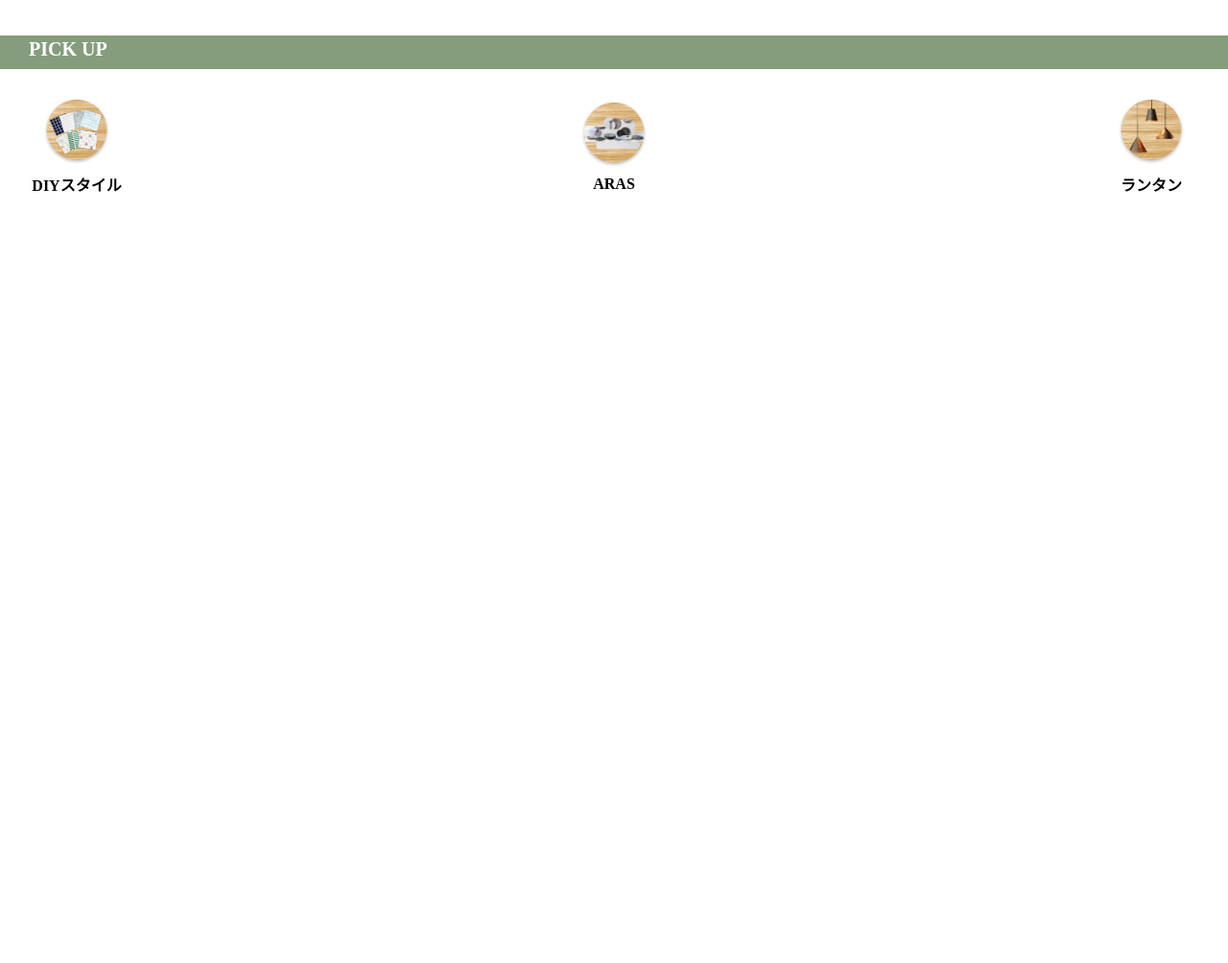
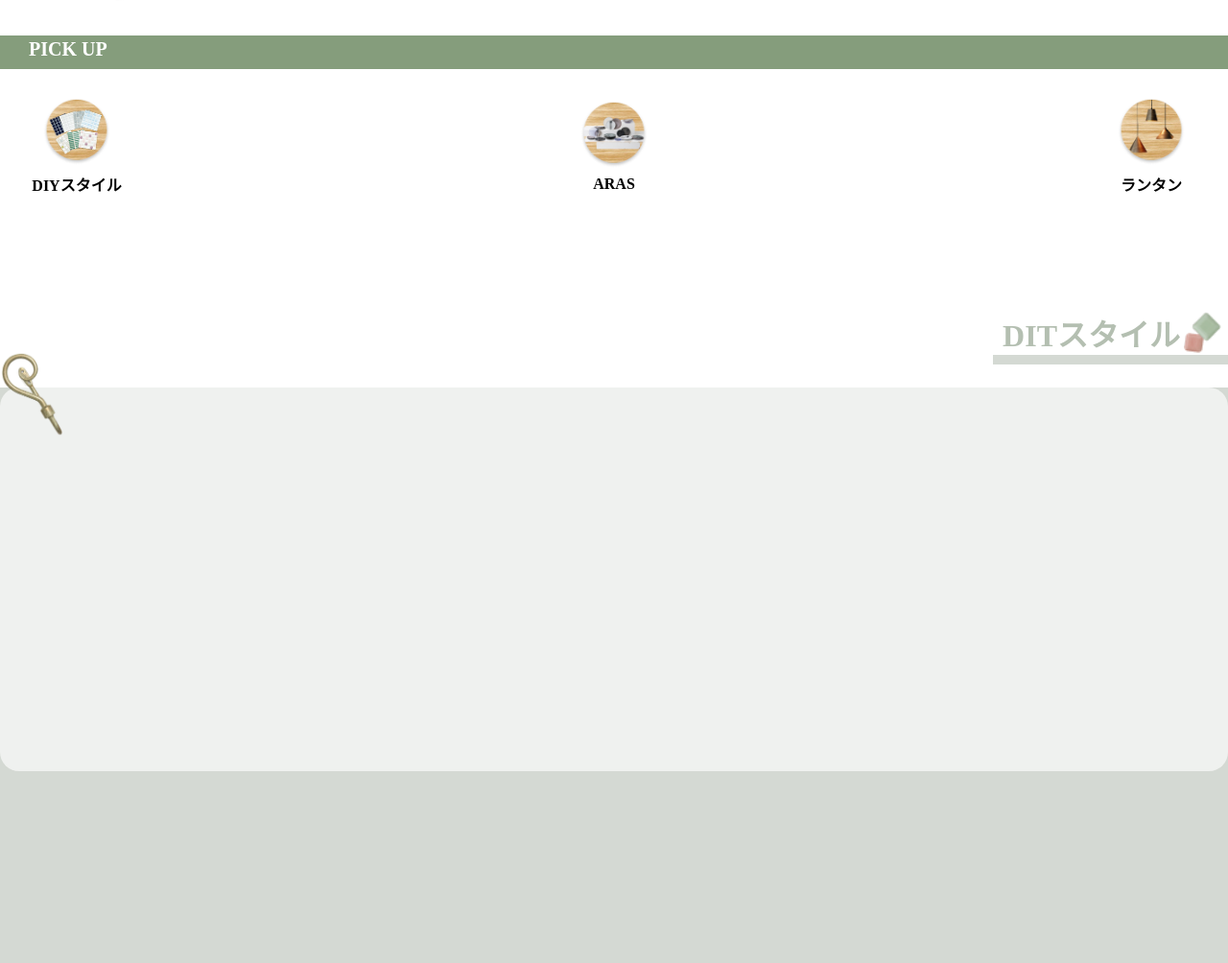
Before and after one commit to ShunKUN1182/TomoyasuLP, an Astro site: page / in a window 1280 px wide. Shown: the part 623-1627 px from the top of the page at 96% size. Before the commit the page ends 857 px from the top, so only its background shows below. Built offline with nearby package versions, Linux system fonts and the light colour scheme; Astro itself is replaced by a stand-in of ours.

Commit message:
fix: 方針転換の予定

```diff
--- /dev/null
+++ b/src/components/ItemIntroduction.astro
@@ -0,0 +1,57 @@
+---
+import curtainhooks from "../assets/CurtainHooks.png";
+import double_stone from "../assets/double_stone.png";
+---
+
+<style>
+  .item_wrap {
+    margin-top: 200px;
+    height: 600px;
+    background-color: #D4D9D3;
+    position: relative;
+    .head_text {
+      position: absolute;
+      top: -80px;
+      right: 0;
+      padding-left: 10px;
+      padding-right: 6px;
+      border-bottom: 10px solid #d4d9d3;
+      div {
+        display: flex;
+        gap: 4px;
+        h2 {
+          color: #b4bfb1;
+          font-size: 32px;
+        }
+        img {
+          object-fit: contain;
+          width: 40px;
+        }
+      }
+    }
+    #hooks {
+      position: absolute;
+      top: -50px;
+      left: 0;
+      height: 120px;
+    }
+    .img_wrap {
+      margin-top: 20px;
+      height: 400px;
+      background-color: rgba(255, 255, 255, 0.64);
+      border-radius: 20px;
+    }
+  }
+</style>
+<div class="item_wrap">
+  <section class="head_text">
+    <div>
+      <h2>DITスタイル</h2>
+      <img src={double_stone.src} alt="">
+    </div>
+  </section>
+  <img src={curtainhooks.src} alt="" id="hooks">
+  <div class="img_wrap">
+
+  </div>
+</div>
--- a/src/pages/index.astro
+++ b/src/pages/index.astro
@@ -1,4 +1,5 @@
 ---
+import ItemIntroduction from "../components/ItemIntroduction.astro";
 import MainVisual from "../components/MainVisual.astro";
 import PickUp from "../components/PickUp.astro";
 import Layout from "../layouts/Layout.astro";
@@ -9,6 +10,7 @@ import Layout from "../layouts/Layout.astro";
 	<main>
 		<MainVisual />
 		<PickUp />
+		<ItemIntroduction />
 	</main>
 	<!-- <a href="diagnosis">診断へ</a> -->
 </Layout>
```
Also changed, not shown: src/assets/CurtainHooks.png (added), src/assets/Group 22.png (added), src/assets/double_stone.png (added).
